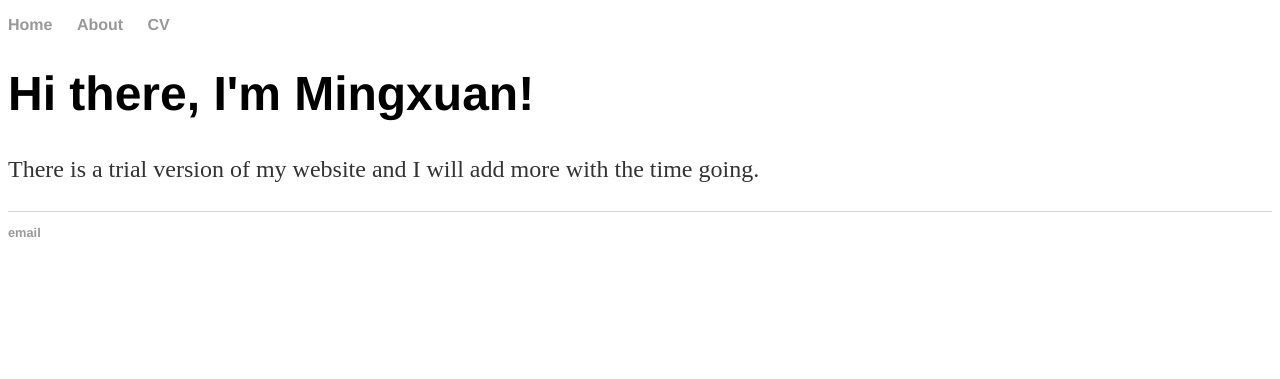
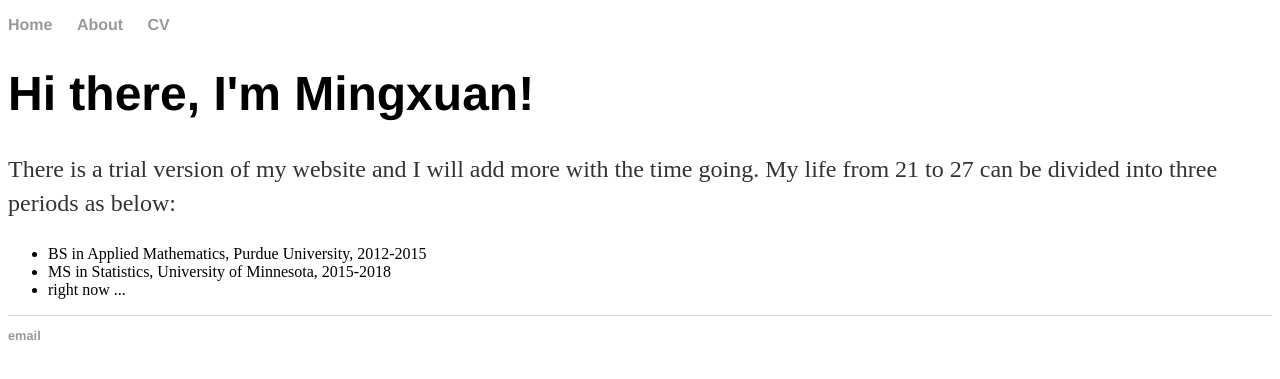
Before and after one commit to hanxx862/hanxx862.github.io, a Jekyll site: the page built from index.html, in a window 1280 px wide. Shown: the top 379 px of the page. Built offline with Jekyll 4.4.1, drawn with Linux system fonts in a browser that asks for light colours.

Commit message:
Update index.html

```diff
--- a/index.html
+++ b/index.html
@@ -4,5 +4,12 @@ title: Mingxuan Han
 ---
 <div class="blurb">
 	<h1>Hi there, I'm Mingxuan!</h1>
-	<p>There is a trial version of my website and I will add more with the time going.</p>
+	<p>There is a trial version of my website and I will add more with the time going.
+		My life from 21 to 27 can be divided into three periods as below:</p>
+	<ul>
+		<li> BS in Applied Mathematics, Purdue University, 2012-2015 </li>
+		<li> MS in Statistics, University of Minnesota, 2015-2018 </li>
+		<li> right now ... </li>
+	</ul>
+
 </div><!-- /.blurb -->
```
